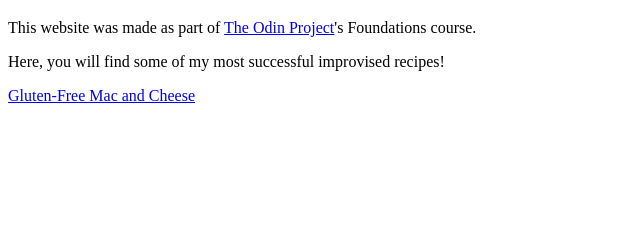
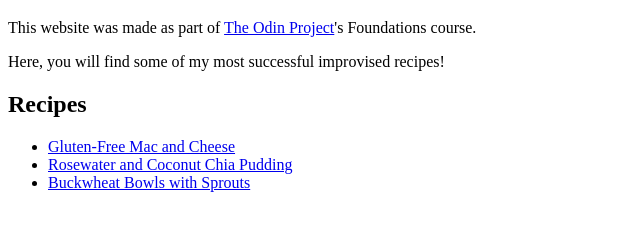
Before and after one commit to Roxanoel/Cooking-up-some-HTML, a plain HTML site: page index.html in a window 1280 px wide. Shown: the part 61-292 px from the top of the page, without its empty margins (0-640 px from the left). Drawn offline with Linux system fonts and the light colour scheme.

Commit message:
Added two recipe pages (buckwheat bowls, chia pudding) and updated index page

```diff
--- a/index.html
+++ b/index.html
@@ -9,7 +9,12 @@
     <h1>Cooking up some HTML</h1>
       <p>This website was made as part of <a href="https://www.theodinproject.com/about">The Odin Project</a>'s Foundations course.</p>
       <p>Here, you will find some of my most successful improvised recipes!</p>
-      <p> <a href="recipes/macncheese.html">Gluten-Free Mac and Cheese</a></p>
+      <h2>Recipes</h2>
+      <ul>
+        <li><a href="recipes/macncheese.html">Gluten-Free Mac and Cheese</a></li>
+        <li><a href="recipes/chiapudding.html">Rosewater and Coconut Chia Pudding</a></li>
+        <li><a href="recipes/buckwheatbowl.html">Buckwheat Bowls with Sprouts</a></li>
+      </ul>
 
   </body>
 </html>
```
Also changed, not shown: images/chiapudding.jpg (added), images/sprouts.jpg (added).
